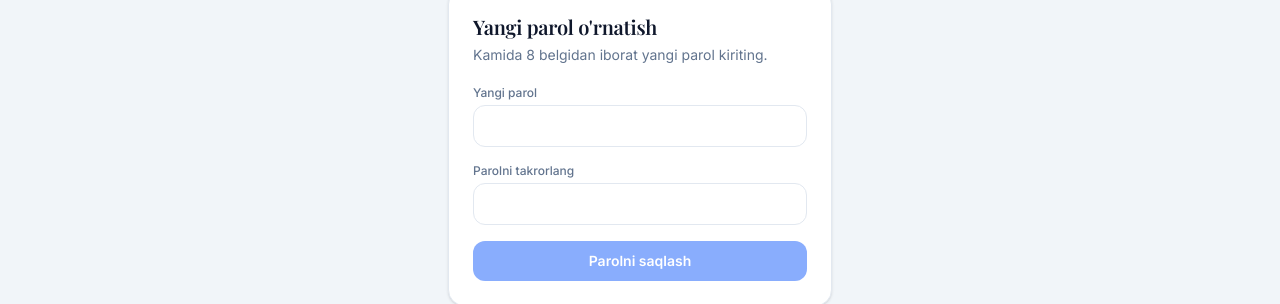
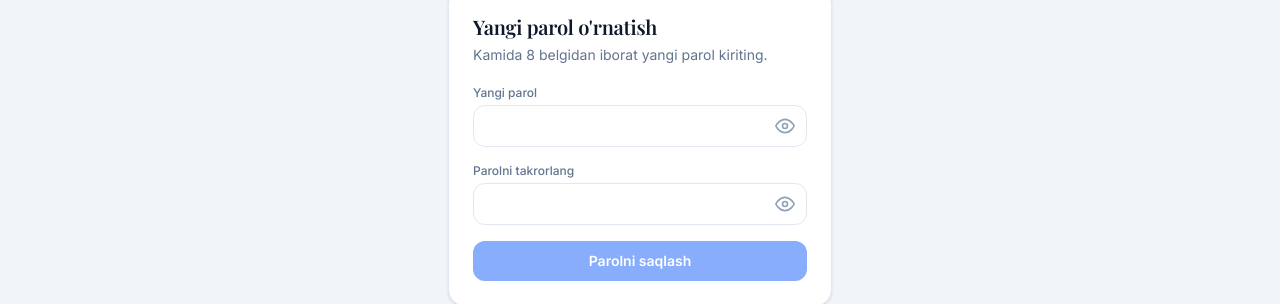
Before and after one commit to bocked/default-project, a Next.js app in the folder client/: page /reset-password in a window 1280 px wide. Shown: the part 217-521 px from the top of the page. Built offline with nearby package versions, Linux system fonts and the light colour scheme; no server answers; a web font is replaced by a local one.

Commit message:
feat: show/hide password toggles on register, reset and profile forms

```diff
--- a/client/src/app/profile/page.tsx
+++ b/client/src/app/profile/page.tsx
@@ -739,6 +739,7 @@ function PremiumCard({ user, onSaved }: { user: User; onSaved: () => Promise<Use
 function UpgradeForm({ user, onSaved }: { user: User; onSaved: () => Promise<User | null> }) {
   const [email, setEmail] = useState("");
   const [password, setPassword] = useState("");
+  const [showPassword, setShowPassword] = useState(false);
   const [name, setName] = useState(user.name ?? "");
   const [nickname, setNickname] = useState(user.nickname ?? "");
   const [saving, setSaving] = useState(false);
@@ -786,14 +787,35 @@ function UpgradeForm({ user, onSaved }: { user: User; onSaved: () => Promise<Use
         </div>
         <div>
           <label className="mb-1 block text-xs font-medium text-blue-900 dark:text-blue-300">Parol</label>
+          <div className="relative">
             <input
-            type="password"
+              type={showPassword ? "text" : "password"}
               required
               minLength={8}
               value={password}
               onChange={(e) => setPassword(e.target.value)}
-            className="w-full rounded-xl border border-blue-200 bg-white px-3 py-2.5 text-sm outline-none transition focus:border-blue-400 focus:ring-2 focus:ring-blue-100 dark:border-blue-800 dark:bg-slate-900 dark:text-slate-100 dark:focus:border-blue-500"
+              className="w-full rounded-xl border border-blue-200 bg-white py-2.5 pr-10 pl-3 text-sm outline-none transition focus:border-blue-400 focus:ring-2 focus:ring-blue-100 dark:border-blue-800 dark:bg-slate-900 dark:text-slate-100 dark:focus:border-blue-500"
             />
+            <button
+              type="button"
+              onClick={() => setShowPassword((v) => !v)}
+              aria-label={showPassword ? "Parolni yashirish" : "Parolni ko'rsatish"}
+              className="absolute inset-y-0 right-0 flex items-center px-3 text-slate-400 transition hover:text-slate-600 dark:hover:text-slate-200"
+            >
+              {showPassword ? (
+                <svg viewBox="0 0 24 24" fill="none" stroke="currentColor" strokeWidth="2" strokeLinecap="round" strokeLinejoin="round" className="h-5 w-5" aria-hidden="true">
+                  <path d="M17.94 17.94A10.07 10.07 0 0 1 12 20c-7 0-11-8-11-8a18.45 18.45 0 0 1 5.06-5.94" />
+                  <path d="M9.9 4.24A9.12 9.12 0 0 1 12 4c7 0 11 8 11 8a18.5 18.5 0 0 1-2.16 3.19" />
+                  <line x1="1" y1="1" x2="23" y2="23" />
+                </svg>
+              ) : (
+                <svg viewBox="0 0 24 24" fill="none" stroke="currentColor" strokeWidth="2" strokeLinecap="round" strokeLinejoin="round" className="h-5 w-5" aria-hidden="true">
+                  <path d="M1 12s4-8 11-8 11 8 11 8-4 8-11 8-11-8-11-8z" />
+                  <circle cx="12" cy="12" r="3" />
+                </svg>
+              )}
+            </button>
+          </div>
         </div>
         <div>
           <label className="mb-1 block text-xs font-medium text-blue-900 dark:text-blue-300">
--- a/client/src/app/register/page.tsx
+++ b/client/src/app/register/page.tsx
@@ -11,6 +11,7 @@ export default function RegisterPage() {
   const router = useRouter();
   const [email, setEmail] = useState("");
   const [password, setPassword] = useState("");
+  const [showPassword, setShowPassword] = useState(false);
   const [name, setName] = useState("");
   const [nickname, setNickname] = useState("");
   const [accepted, setAccepted] = useState(false);
@@ -55,14 +56,35 @@ export default function RegisterPage() {
           </div>
           <div>
             <label className="mb-1 block text-xs font-medium text-slate-500 dark:text-slate-400">Parol (kamida 8 belgi)</label>
+            <div className="relative">
               <input
-              type="password"
+                type={showPassword ? "text" : "password"}
                 required
                 minLength={8}
                 value={password}
                 onChange={(e) => setPassword(e.target.value)}
-              className="w-full rounded-xl border border-slate-200 px-3 py-3 text-sm outline-none transition focus:border-blue-400 focus:ring-2 focus:ring-blue-100 dark:border-slate-700 dark:bg-slate-900 dark:text-slate-100 dark:focus:border-blue-500 dark:focus:ring-blue-900"
+                className="w-full rounded-xl border border-slate-200 py-3 pr-10 pl-3 text-sm outline-none transition focus:border-blue-400 focus:ring-2 focus:ring-blue-100 dark:border-slate-700 dark:bg-slate-900 dark:text-slate-100 dark:focus:border-blue-500 dark:focus:ring-blue-900"
               />
+              <button
+                type="button"
+                onClick={() => setShowPassword((v) => !v)}
+                aria-label={showPassword ? "Parolni yashirish" : "Parolni ko'rsatish"}
+                className="absolute inset-y-0 right-0 flex items-center px-3 text-slate-400 transition hover:text-slate-600 dark:hover:text-slate-200"
+              >
+                {showPassword ? (
+                  <svg viewBox="0 0 24 24" fill="none" stroke="currentColor" strokeWidth="2" strokeLinecap="round" strokeLinejoin="round" className="h-5 w-5" aria-hidden="true">
+                    <path d="M17.94 17.94A10.07 10.07 0 0 1 12 20c-7 0-11-8-11-8a18.45 18.45 0 0 1 5.06-5.94" />
+                    <path d="M9.9 4.24A9.12 9.12 0 0 1 12 4c7 0 11 8 11 8a18.5 18.5 0 0 1-2.16 3.19" />
+                    <line x1="1" y1="1" x2="23" y2="23" />
+                  </svg>
+                ) : (
+                  <svg viewBox="0 0 24 24" fill="none" stroke="currentColor" strokeWidth="2" strokeLinecap="round" strokeLinejoin="round" className="h-5 w-5" aria-hidden="true">
+                    <path d="M1 12s4-8 11-8 11 8 11 8-4 8-11 8-11-8-11-8z" />
+                    <circle cx="12" cy="12" r="3" />
+                  </svg>
+                )}
+              </button>
+            </div>
           </div>
           <div className="grid grid-cols-1 gap-3 sm:grid-cols-2">
             <div>
--- a/client/src/app/reset-password/page.tsx
+++ b/client/src/app/reset-password/page.tsx
@@ -10,6 +10,8 @@ export default function ResetPasswordPage() {
   );
   const [password, setPassword] = useState("");
   const [confirm, setConfirm] = useState("");
+  const [showPassword, setShowPassword] = useState(false);
+  const [showConfirm, setShowConfirm] = useState(false);
   const [submitting, setSubmitting] = useState(false);
   const [done, setDone] = useState(false);
   const [error, setError] = useState<string | null>(null);
@@ -68,27 +70,69 @@ export default function ResetPasswordPage() {
                 <label className="mb-1 block text-xs font-medium text-slate-500 dark:text-slate-400">
                   Yangi parol
                 </label>
+                <div className="relative">
                   <input
-                  type="password"
+                    type={showPassword ? "text" : "password"}
                     required
                     minLength={8}
                     value={password}
                     onChange={(e) => setPassword(e.target.value)}
-                  className="w-full rounded-xl border border-slate-200 px-3 py-2.5 text-sm outline-none transition focus:border-blue-400 focus:ring-2 focus:ring-blue-100 dark:border-slate-700 dark:bg-slate-900 dark:text-slate-100 dark:focus:border-blue-500 dark:focus:ring-blue-900"
+                    className="w-full rounded-xl border border-slate-200 py-2.5 pr-10 pl-3 text-sm outline-none transition focus:border-blue-400 focus:ring-2 focus:ring-blue-100 dark:border-slate-700 dark:bg-slate-900 dark:text-slate-100 dark:focus:border-blue-500 dark:focus:ring-blue-900"
                   />
+                  <button
+                    type="button"
+                    onClick={() => setShowPassword((v) => !v)}
+                    aria-label={showPassword ? "Parolni yashirish" : "Parolni ko'rsatish"}
+                    className="absolute inset-y-0 right-0 flex items-center px-3 text-slate-400 transition hover:text-slate-600 dark:hover:text-slate-200"
+                  >
+                    {showPassword ? (
+                      <svg viewBox="0 0 24 24" fill="none" stroke="currentColor" strokeWidth="2" strokeLinecap="round" strokeLinejoin="round" className="h-5 w-5" aria-hidden="true">
+                        <path d="M17.94 17.94A10.07 10.07 0 0 1 12 20c-7 0-11-8-11-8a18.45 18.45 0 0 1 5.06-5.94" />
+                        <path d="M9.9 4.24A9.12 9.12 0 0 1 12 4c7 0 11 8 11 8a18.5 18.5 0 0 1-2.16 3.19" />
+                        <line x1="1" y1="1" x2="23" y2="23" />
+                      </svg>
+                    ) : (
+                      <svg viewBox="0 0 24 24" fill="none" stroke="currentColor" strokeWidth="2" strokeLinecap="round" strokeLinejoin="round" className="h-5 w-5" aria-hidden="true">
+                        <path d="M1 12s4-8 11-8 11 8 11 8-4 8-11 8-11-8-11-8z" />
+                        <circle cx="12" cy="12" r="3" />
+                      </svg>
+                    )}
+                  </button>
+                </div>
               </div>
               <div>
                 <label className="mb-1 block text-xs font-medium text-slate-500 dark:text-slate-400">
                   Parolni takrorlang
                 </label>
+                <div className="relative">
                   <input
-                  type="password"
+                    type={showConfirm ? "text" : "password"}
                     required
                     minLength={8}
                     value={confirm}
                     onChange={(e) => setConfirm(e.target.value)}
-                  className="w-full rounded-xl border border-slate-200 px-3 py-2.5 text-sm outline-none transition focus:border-blue-400 focus:ring-2 focus:ring-blue-100 dark:border-slate-700 dark:bg-slate-900 dark:text-slate-100 dark:focus:border-blue-500 dark:focus:ring-blue-900"
+                    className="w-full rounded-xl border border-slate-200 py-2.5 pr-10 pl-3 text-sm outline-none transition focus:border-blue-400 focus:ring-2 focus:ring-blue-100 dark:border-slate-700 dark:bg-slate-900 dark:text-slate-100 dark:focus:border-blue-500 dark:focus:ring-blue-900"
                   />
+                  <button
+                    type="button"
+                    onClick={() => setShowConfirm((v) => !v)}
+                    aria-label={showConfirm ? "Parolni yashirish" : "Parolni ko'rsatish"}
+                    className="absolute inset-y-0 right-0 flex items-center px-3 text-slate-400 transition hover:text-slate-600 dark:hover:text-slate-200"
+                  >
+                    {showConfirm ? (
+                      <svg viewBox="0 0 24 24" fill="none" stroke="currentColor" strokeWidth="2" strokeLinecap="round" strokeLinejoin="round" className="h-5 w-5" aria-hidden="true">
+                        <path d="M17.94 17.94A10.07 10.07 0 0 1 12 20c-7 0-11-8-11-8a18.45 18.45 0 0 1 5.06-5.94" />
+                        <path d="M9.9 4.24A9.12 9.12 0 0 1 12 4c7 0 11 8 11 8a18.5 18.5 0 0 1-2.16 3.19" />
+                        <line x1="1" y1="1" x2="23" y2="23" />
+                      </svg>
+                    ) : (
+                      <svg viewBox="0 0 24 24" fill="none" stroke="currentColor" strokeWidth="2" strokeLinecap="round" strokeLinejoin="round" className="h-5 w-5" aria-hidden="true">
+                        <path d="M1 12s4-8 11-8 11 8 11 8-4 8-11 8-11-8-11-8z" />
+                        <circle cx="12" cy="12" r="3" />
+                      </svg>
+                    )}
+                  </button>
+                </div>
               </div>
 
               {error && <p className="text-sm text-rose-600 dark:text-rose-400">{error}</p>}
```
Lines whose indentation alone changed are shown as unchanged.
